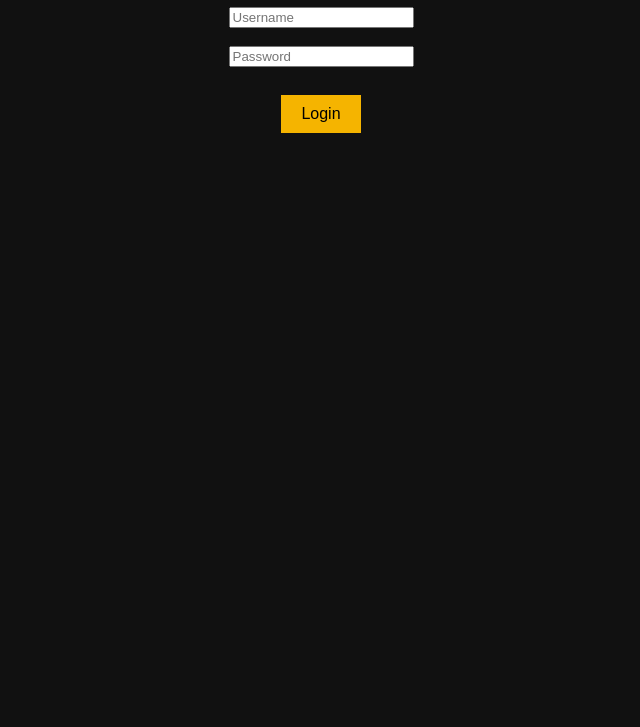
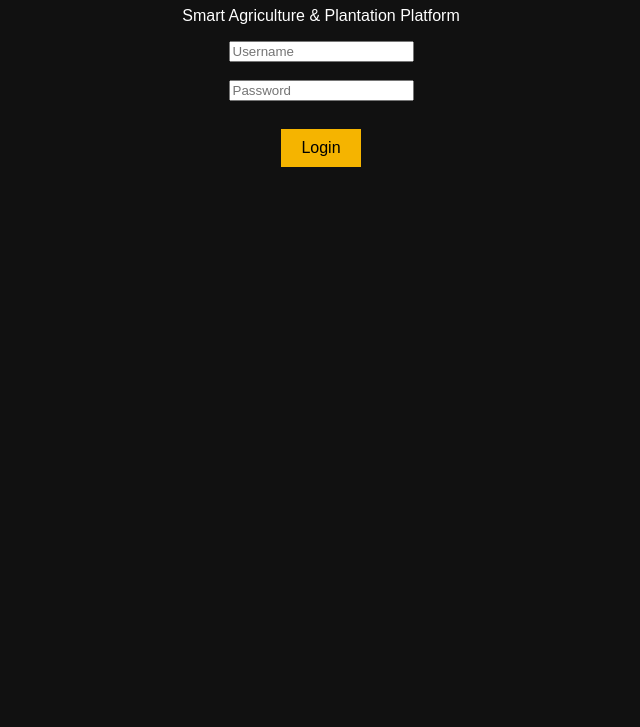
Before and after one commit to akmalhakim2311-byte/AgroLink, a plain HTML site: page index.html in a window 1280 px wide. Shown: the part 73-800 px from the top of the page, without its empty margins (319-959 px from the left). Drawn offline with Linux system fonts and the light colour scheme.

Commit message:
Add description paragraph to login page

```diff
--- a/index.html
+++ b/index.html
@@ -7,6 +7,7 @@
 <body>
 
 <h1>AgroLinkX Secure Login</h1>
+<p>Smart Agriculture & Plantation Platform</p>
 
 <input type="text" id="username" placeholder="Username">
 <br><br>
```
